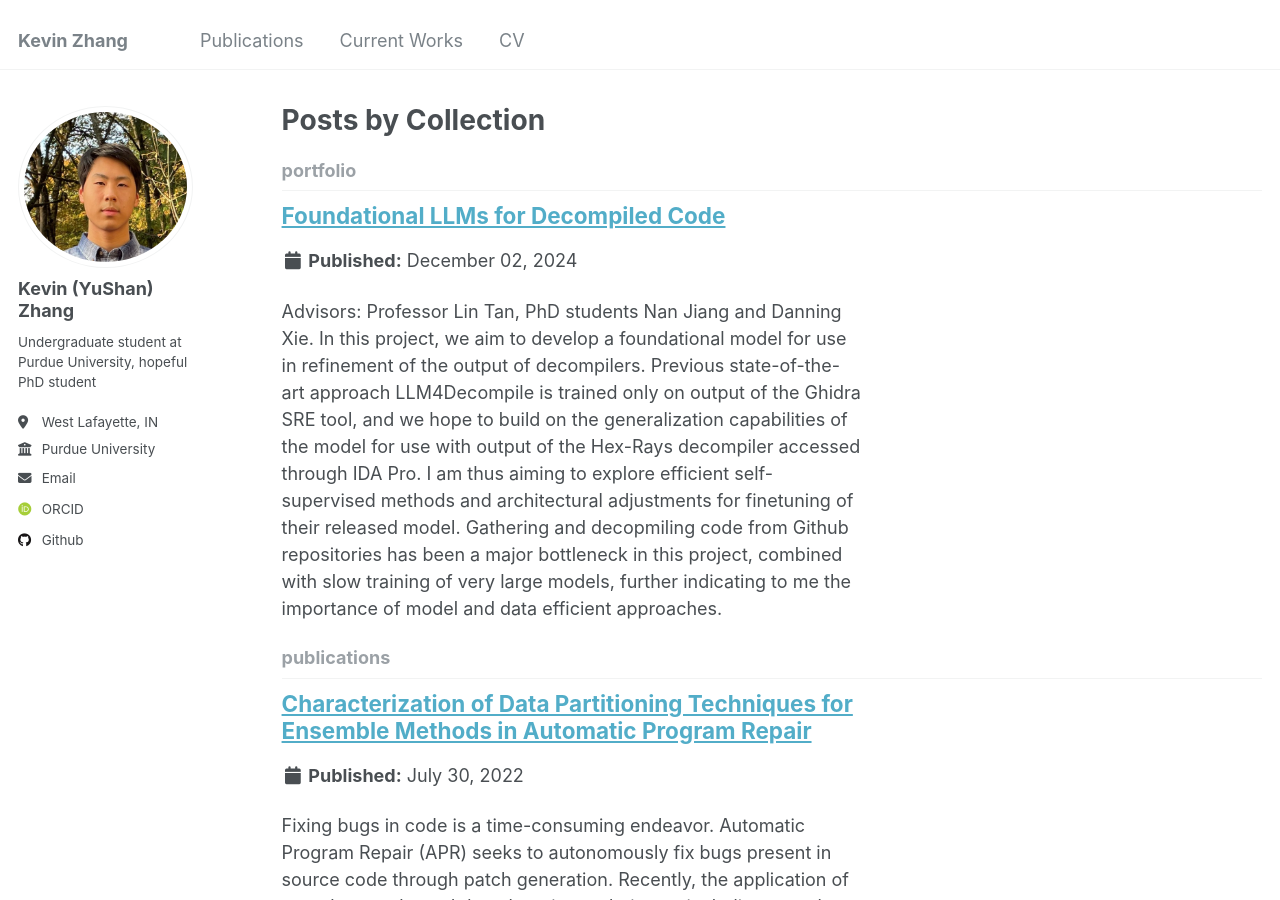
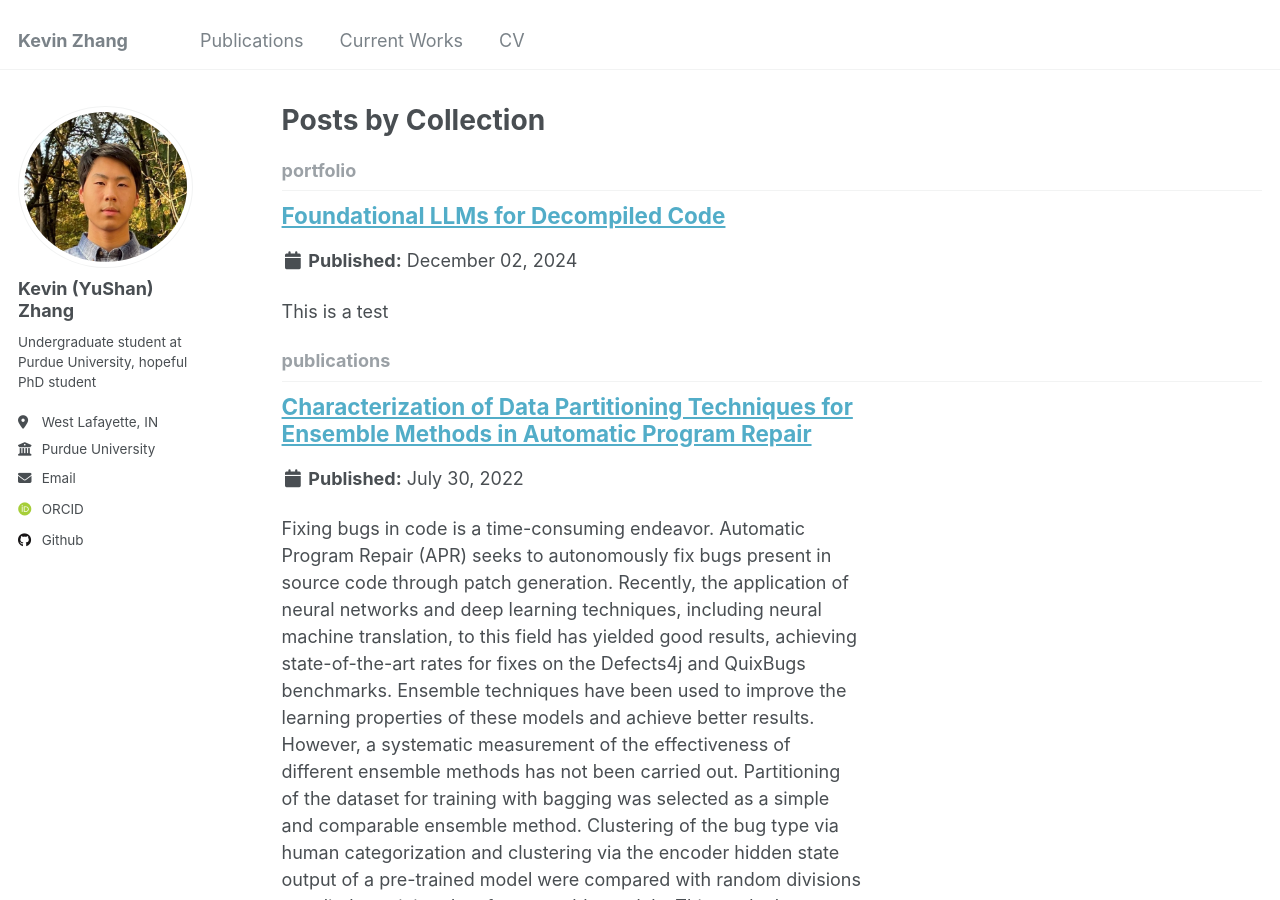
Before and after one commit to kevin-ys-zhang/kevin-ys-zhang.github.io, a Jekyll site: the page built from _pages/collection-archive.html, in a window 1280 px wide and 900 px high. Built offline with Jekyll 4.4.1, drawn with Linux system fonts in a browser that asks for light colours; some web fonts are replaced.

Commit message:
Update portfolio-4.md

```diff
--- a/_portfolio/portfolio-4.md
+++ b/_portfolio/portfolio-4.md
@@ -1,5 +1,5 @@
 ---
 title: "Foundational LLMs for Decompiled Code"
-excerpt: "Advisors: Professor Lin Tan, PhD students Nan Jiang and Danning Xie. In this project, we aim to develop a foundational model for use in refinement of the output of decompilers. Previous state-of-the-art approach LLM4Decompile is trained only on output of the Ghidra SRE tool, and we hope to build on the generalization capabilities of the model for use with output of the Hex-Rays decompiler accessed through IDA Pro. I am thus aiming to explore efficient self-supervised methods and architectural adjustments for finetuning of their released model. Gathering and decopmiling code from Github repositories has been a major bottleneck in this project, combined with slow training of very large models, further indicating to me the importance of model and data efficient approaches."
+excerpt: "This is a test"
 collection: portfolio
 ---
```
